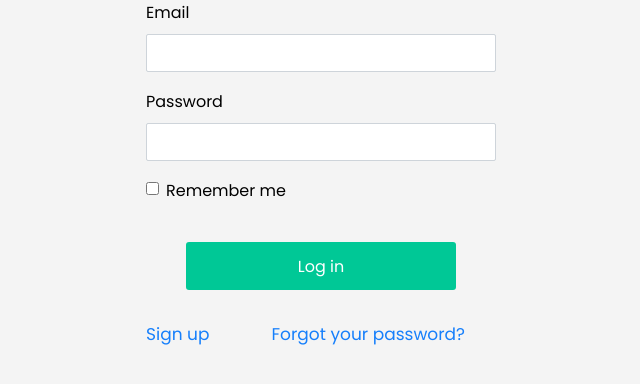
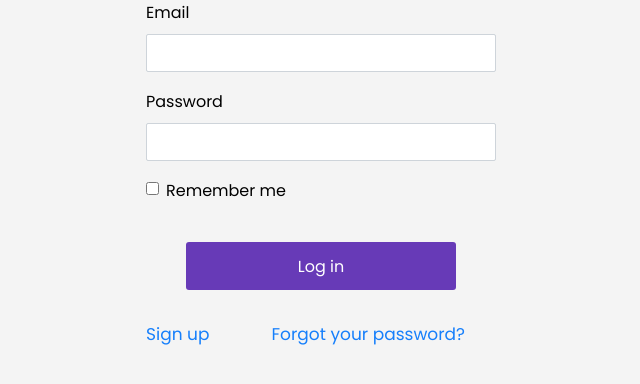
Before and after one commit to Aladeen1/footprint-travel-tracker, a Rails app: page /users/sign_in in a window 1280 px wide. Shown: the part 223-607 px from the top of the page, without its empty margins (319-959 px from the left). Run offline with Rails 7, Linux system fonts and the light colour scheme; style sheets or scripts are compiled from the project's sources; some libraries are stand-ins or nearby versions.

Commit message:
design: changed login button color

```diff
--- a/app/assets/stylesheets/pages/_devise.scss
+++ b/app/assets/stylesheets/pages/_devise.scss
@@ -16,13 +16,13 @@
 		border-radius: 3px;
 	    padding: 8px;
 	    width: 100%;
-	    background-color: #00C896;
+	    background-color: $orange;
 	    color: white;
 	    border: none;
 	    height: 48px;
 
 	    &:hover {
-			background-color: #04dea8;
+			background-color: darken($orange, 10%);
 		}
 	}
 }
```
